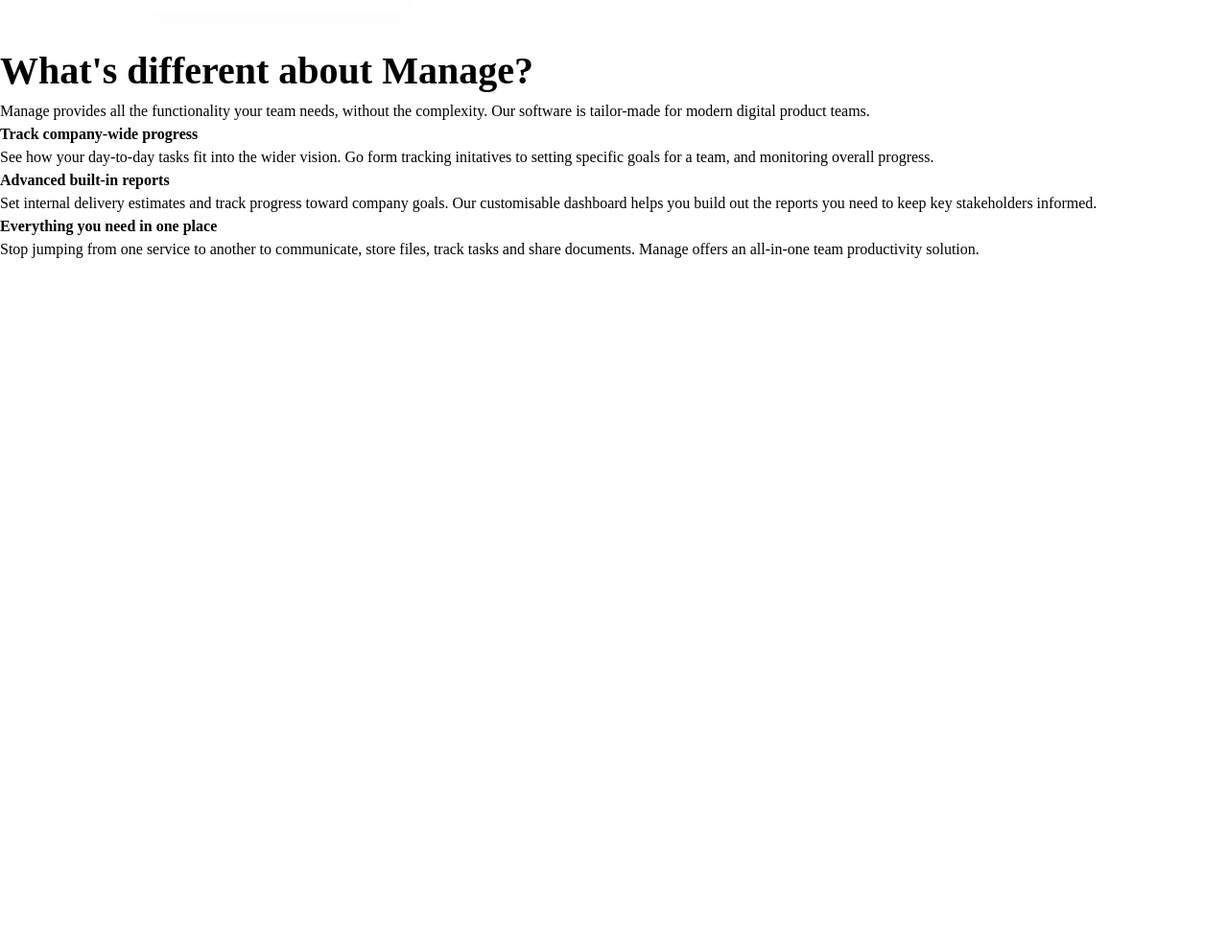
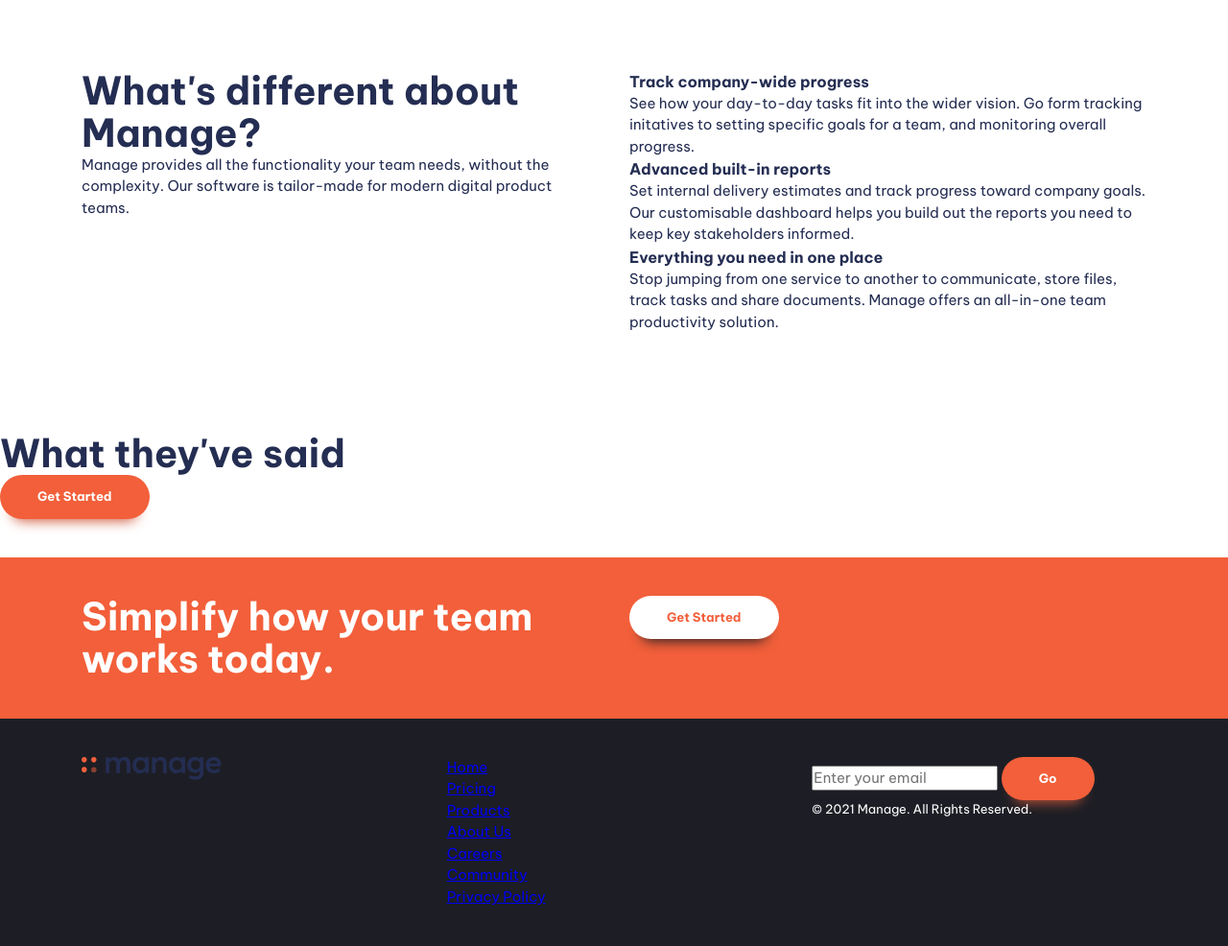
Before and after one commit to sonell404/frontend-challenge-two, a website built with Vite: page index.html in a window 1280 px wide. Shown: the part 789-1775 px from the top of the page at 96% size. Before the commit the page ends 1061 px from the top, so only its background shows below. Built offline with nearby package versions, Linux system fonts and the light colour scheme.

Commit message:
Initial dev commit

```diff
--- a/index.html
+++ b/index.html
@@ -18,7 +18,7 @@
       <div class="container">
         <a href="#"><img src="images/logo.svg" alt="Manage logo" /></a>
         <nav class="primary-navigation">
-          <ul role="list" class="nav-list">
+          <ul aria-label="Primary" role="list" class="nav-list">
             <li><a href="#">Pricing</a></li>
             <li><a href="#">Product</a></li>
             <li><a href="#">About Us</a></li>
@@ -31,7 +31,7 @@
     </header>
 
     <main>
-      <section>
+      <section class="padding-block-900">
         <div class="container">
           <div class="even-columns">
             <div>
@@ -51,7 +51,7 @@
         </div>
       </section>
 
-      <section>
+      <section class="padding-block-900">
         <div class="container">
           <div class="even-columns">
             <div>
@@ -67,19 +67,15 @@
             <div>
               <ul class="numbered-items" role="list">
                 <li>
-                  <h3 class="fs-600 fw-bold">
-                    Track company-wide progress
-                  </h3>
+                  <h3 class="fs-600 fw-bold">Track company-wide progress</h3>
                   <p>
-                    See how your day-to-day tasks fit into the wider vision.
-                    Go form tracking initatives to setting specific goals for
-                    a team, and monitoring overall progress.
+                    See how your day-to-day tasks fit into the wider vision. Go
+                    form tracking initatives to setting specific goals for a
+                    team, and monitoring overall progress.
                   </p>
                 </li>
                 <li>
-                  <h3 class="fs-600 fw-bold">
-                    Advanced built-in reports
-                  </h3>
+                  <h3 class="fs-600 fw-bold">Advanced built-in reports</h3>
                   <p>
                     Set internal delivery estimates and track progress toward
                     company goals. Our customisable dashboard helps you build
@@ -101,7 +97,65 @@
           </div>
         </div>
       </section>
+
+      <section class="carousel | padding-block-700">
+        <h2 class="fs-secondary-heading fw-bold">What they've said</h2>
+        <!-- Carousel here -->
+        <button class="button">Get Started</button>
+      </section>
+
+      <section class="cta | bg-accent-400 text-neutral-100 padding-block-700">
+        <div class="container">
+          <div class="even-columns">
+            <div>
+              <p class="fs-secondary-heading fw-bold">
+                Simplify how your team works today.
+              </p>
+            </div>
+            <div>
+              <button class="button" data-type="inverted">Get Started</button>
+            </div>
+          </div>
+        </div>
+      </section>
     </main>
+
+    <footer class="padding-block-700 bg-neutral-900 text-neutral-100">
+      <div class="container">
+        <div class="even-columns">
+          <div>
+            <a href="#"><img src="images/logo.svg" alt="Manage logo" /></a>
+            <ul role="list" aria-label="social links">
+              <li><a aria-label="facebook" href="#"></a></li>
+              <li><a aria-label="youtube" href="#"></a></li>
+              <li><a aria-label="twitter" href="#"></a></li>
+              <li><a aria-label="pinterest" href="#"></a></li>
+              <li><a aria-label="instagram" href="#"></a></li>
+            </ul>
+          </div>
+          <div>
+            <nav>
+              <ul role="list" aria-label="Footer">
+                <li><a href="#">Home</a></li>
+                <li><a href="#">Pricing</a></li>
+                <li><a href="#">Products</a></li>
+                <li><a href="#">About Us</a></li>
+                <li><a href="#">Careers</a></li>
+                <li><a href="#">Community</a></li>
+                <li><a href="#">Privacy Policy</a></li>
+              </ul>
+            </nav>
+          </div>
+          <div>
+            <form action="">
+              <input type="email" id="email" placeholder="Enter your email" />
+              <button class="button">Go</button>
+            </form>
+            <p class="fs-300">© 2021 Manage. All Rights Reserved.</p>
+          </div>
+        </div>
+      </div>
+    </footer>
 
     <script type="module" src="/main.js"></script>
   </body>
--- a/style.css
+++ b/style.css
@@ -1,11 +1,13 @@
 :root {
+  --clr-accent-500: hsl(12, 60%, 52%);
   --clr-accent-400: hsl(12, 88%, 59%);
+  --clr-accent-300: hsl(12, 100%, 72%);
   --clr-accent-100: hsl(13, 100%, 96%);
 
   --clr-primary-400: hsl(228, 39%, 23%);
 
-  --clr-neutral-100: hsl(233, 12%, 13%);
-  --clr-neutral-900: hsl(0, 0%, 100%);
+  --clr-neutral-900: hsl(233, 12%, 13%);
+  --clr-neutral-100: hsl(0, 0%, 100%);
 
   --ff-primary: 'Be Vietnam Pro', sans-serif;
   --ff-body: var(--ff-primary);
@@ -28,6 +30,16 @@
   --fs-secondary-heading: var(--fs-700);
   --fs-nav: var(--fs-500);
   --fs-button: var(--fs-300);
+
+  --size-100: .25rem;
+  --size-200: .5rem;
+  --size-300: .75rem;
+  --size-400: 1rem;
+  --size-500: 1.5rem;
+  --size-600: 2rem;
+  --size-700: 2.5rem;
+  --size-800: 3rem;
+  --size-900: 4rem;
 }
 
 @media (min-width: 50em) {
@@ -150,9 +162,11 @@
 
 .fs-primary-heading {
   font-size: var(--fs-primary-heading);
+  line-height: 1.1;
 }
 .fs-secondary-heading {
   font-size: var(--fs-secondary-heading);
+  line-height: 1.1;
 }
 
 .fs-300 {
@@ -167,3 +181,84 @@
 .fs-600 {
   font-size: var(--fs-600);
 }
+
+.padding-block-400 {
+  padding-block: var(--size-400);
+}
+.padding-block-500 {
+  padding-block: var(--size-500);
+}
+.padding-block-600 {
+  padding-block: var(--size-600);
+}
+.padding-block-700 {
+  padding-block: var(--size-700);
+}
+.padding-block-800 {
+  padding-block: var(--size-800);
+}
+.padding-block-900 {
+  padding-block: var(--size-900);
+}
+
+.container {
+  --max-width: 1110px;
+  --padding: 1rem;
+
+  width: min(var(--max-width), 100% - var(--padding) * 2);
+  margin-inline: auto;
+}
+
+.even-columns {
+  display: grid;
+  gap: 2rem;
+}
+
+@media (min-width: 50em) {
+  .even-columns {
+    grid-auto-flow: column;
+    grid-auto-columns: 1fr;
+  }
+}
+
+/* General styling */
+
+body {
+  font-size: var(--fs-body);
+  font-family: var(--ff-body);
+  color: var(--clr-primary-400);
+}
+
+/* Button */
+
+.button {
+  cursor: pointer;
+  text-decoration: none;
+  border-radius: 100vmax;
+  border: 0;
+  padding: 1em 3em;
+  line-height: 1.5;
+  font-weight: var(--fw-bold);
+  font-size: var(--fs-button);
+  color: var(--clr-neutral-100);
+  background-color: var(--clr-accent-400);
+  box-shadow: 0 1.125em 1em -1em var(--clr-accent-500);
+}
+
+.button[data-type="inverted"] {
+  color: var(--clr-accent-400);
+  background-color: var(--clr-neutral-100);
+  box-shadow: 0 1.125em 1em -1em var(--clr-neutral-900);
+}
+.button[data-type="inverted"]:hover,
+.button[data-type="inverted"]:focus-visible {
+  color: var(--clr-neutral-100);
+  background-color: var(--clr-accent-300);
+  box-shadow: 0 1.125em 1em -1em var(--clr-neutral-900);
+}
+
+.button:hover,
+.button:focus-visible {
+  background-color: var(--clr-accent-100);
+  color: var(--clr-accent-400);
+}
```
